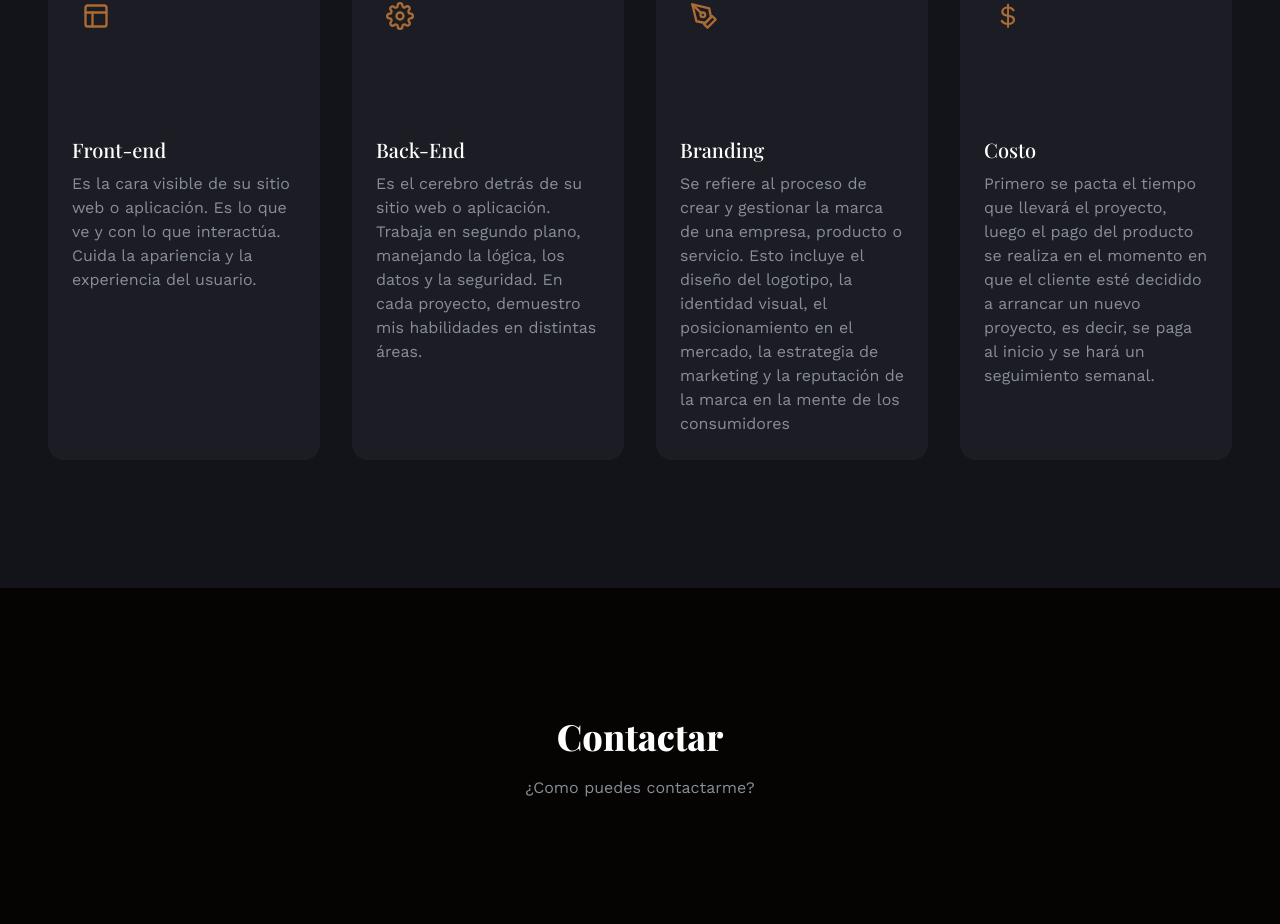
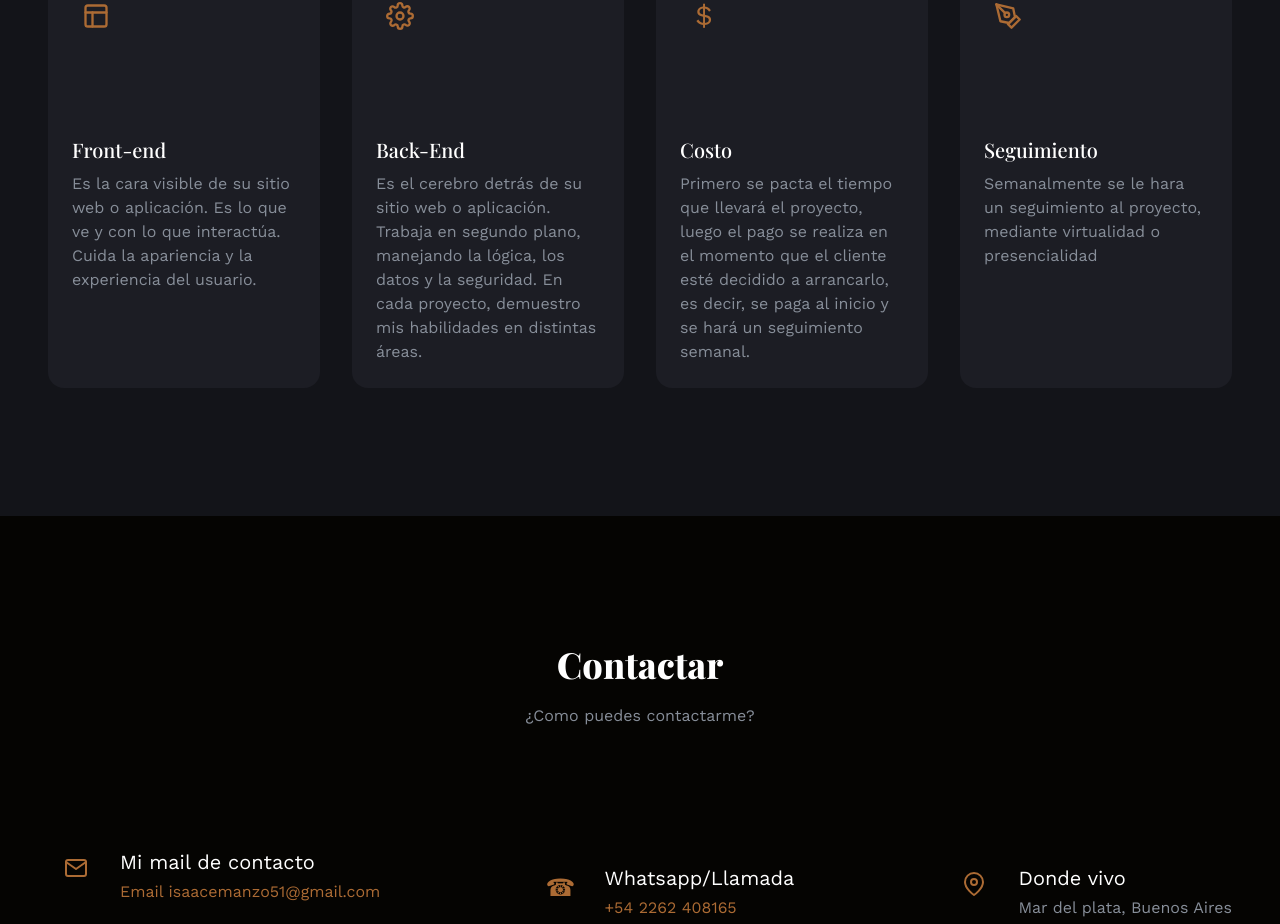
Before and after one commit to IsaacManzo/Portfolio-Isaac, a React (Create React App) app: page / in a window 1280 px wide. Shown: the part 2929-3853 px from the top of the page. Built offline with nearby package versions, Linux system fonts and the light colour scheme; a web font is replaced by a local one.

Commit message:
terminadoo

```diff
--- a/src/components/Contact.js
+++ b/src/components/Contact.js
@@ -19,7 +19,7 @@
         </div>
         <div className="flex flex-col lg:gap-x-8 lg:flex-row">
           {/* info */}
-          <div className="flex flex-1 flex-row justify-center items-center space-y-8 mb-12 lg:mb-0 lg:pt-2">
+          <div className="flex flex-1 flex-row justify-between items-center space-y-8 mb-12 lg:mb-0 lg:pt-2">
             {contact.map((item, index) => {
               const { icon, title, subtitle, description } = item;
               return (
--- a/src/data.js
+++ b/src/data.js
@@ -180,16 +180,16 @@
       "Es el cerebro detrás de su sitio web o aplicación. Trabaja en segundo plano, manejando la lógica, los datos y la seguridad. En cada proyecto, demuestro mis habilidades en distintas áreas.",
   },
   {
-    icon: <FiPenTool />,
-    name: "Branding",
-    description:
-      "Se refiere al proceso de crear y gestionar la marca de una empresa, producto o servicio. Esto incluye el diseño del logotipo, la identidad visual, el posicionamiento en el mercado, la estrategia de marketing y la reputación de la marca en la mente de los consumidores",
-  },
-  {
     icon: "$",
     name: "Costo",
     description:
-      "Primero se pacta el tiempo que llevará el proyecto, luego el pago del producto se realiza en el momento en que el cliente esté decidido a arrancar un nuevo proyecto, es decir, se paga al inicio y se hará un seguimiento semanal.",
+      "Primero se pacta el tiempo que llevará el proyecto, luego el pago se realiza en el momento que el cliente esté decidido a arrancarlo, es decir, se paga al inicio y se hará un seguimiento semanal.",
+  },
+  {
+    icon: <FiPenTool />,
+    name: "Seguimiento",
+    description:
+      "Semanalmente se le hara un seguimiento al proyecto, mediante virtualidad o presencialidad",
   },
 ];
 
@@ -235,5 +235,4 @@
     title: "Donde vivo",
     subtitle: "Mar del plata, Buenos Aires",
   },
-
 ];
```
